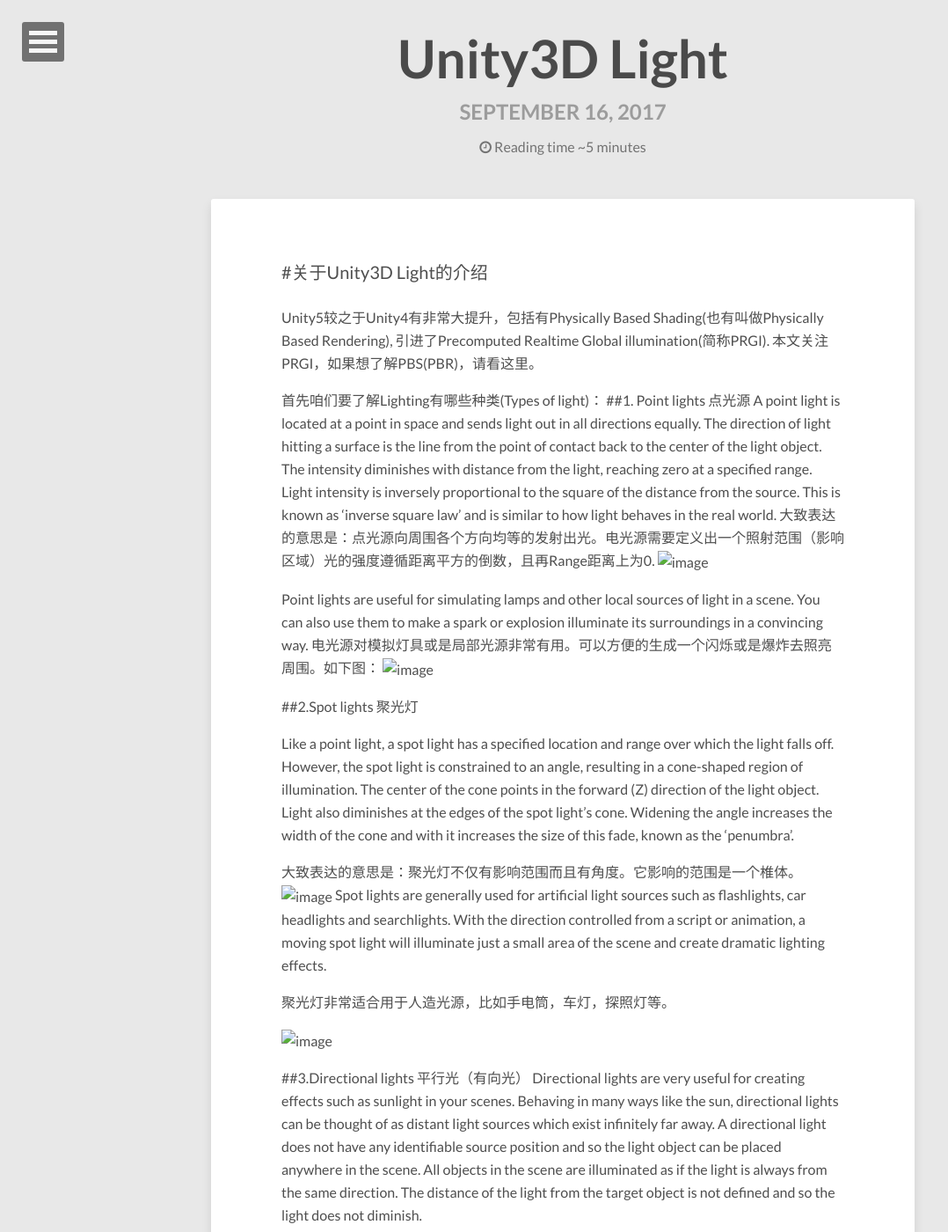
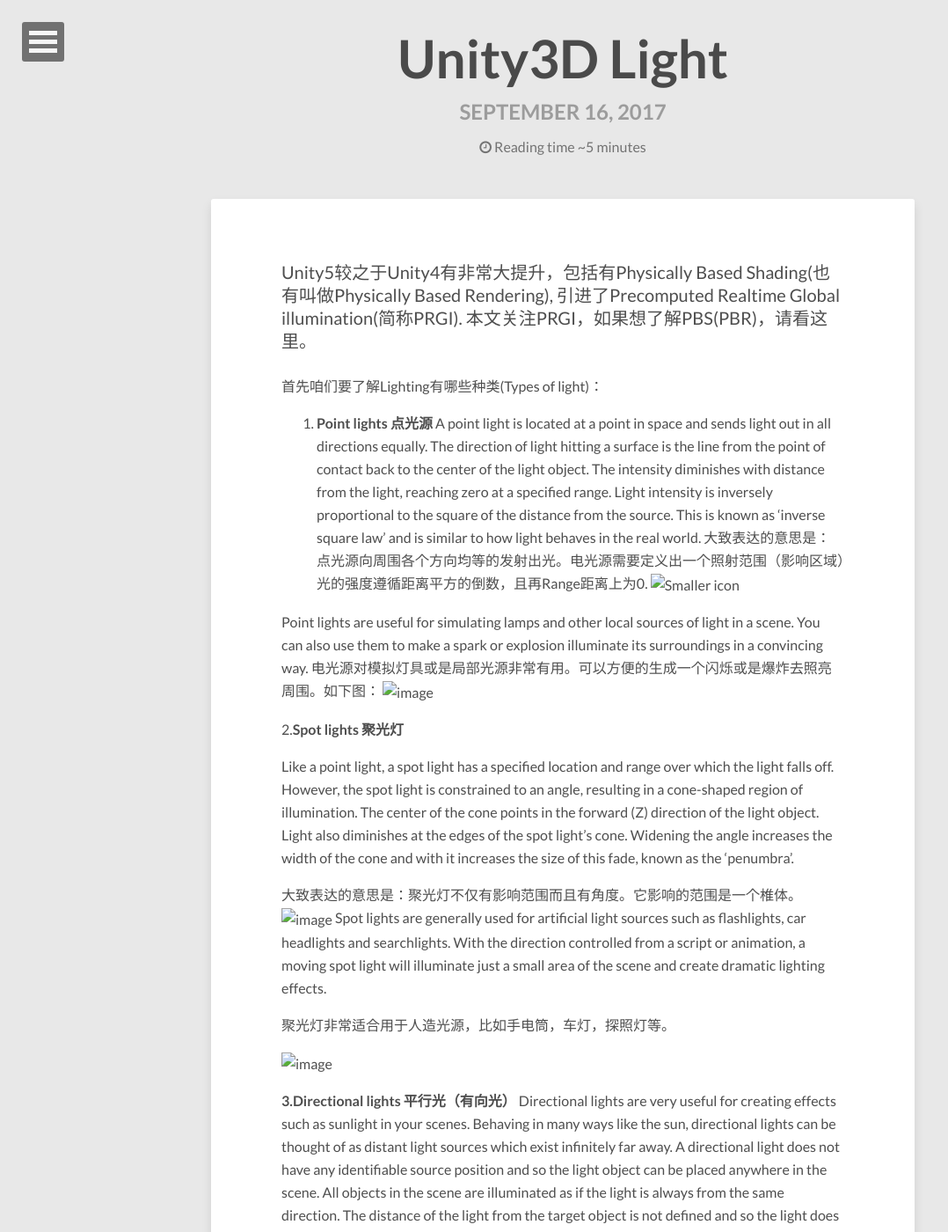
Before and after one commit to AllenSky/AllenSky.github.io, a Jekyll site: the page built from _posts/2017-09-16-UnityLight.markdown, in a window 1280 px wide and 1400 px high. Shown: the whole window at 88% size, without its empty margins (0-1078 px from the left). Built offline with Jekyll 4.4.1, drawn with Linux system fonts in a browser that asks for light colours; nearby versions of some CDN libraries; comment, search, counter and statistics services are not loaded; some of the changed text lies outside the part shown.

Commit message:
调整格式
为Unity Light文章调整格式

```diff
--- a/_posts/2017-09-16-UnityLight.markdown
+++ b/_posts/2017-09-16-UnityLight.markdown
@@ -5,22 +5,21 @@
 tags: [Light Unity 3D]
 ---
 
-#关于Unity3D Light的介绍
 
 Unity5较之于Unity4有非常大提升，包括有Physically Based Shading(也有叫做Physically Based Rendering), 引进了Precomputed Realtime Global illumination(简称PRGI). 本文关注PRGI，如果想了解PBS(PBR)，请看这里。
 
 首先咱们要了解Lighting有哪些种类(Types of light)：
-##1. Point lights 点光源
-A point light is located at a point in space and sends light out in all directions equally. The direction of light hitting a surface is the line from the point of contact back to the center of the light object. The intensity diminishes with distance from the light, reaching zero at a specified range. Light intensity is inversely proportional to the square of the distance from the source. This is known as ‘inverse square law’ and is similar to how light behaves in the real world.
-大致表达的意思是：点光源向周围各个方向均等的发射出光。电光源需要定义出一个照射范围（影响区域）光的强度遵循距离平方的倒数，且再Range距离上为0.
-![image](http://amgoodlife.top/images/_v_images/_image_1505550259_6334.png)
+1. **Point lights 点光源**
+  A point light is located at a point in space and sends light out in all directions equally. The direction of light hitting a surface is the line from the point of contact back to the center of the light object. The intensity diminishes with distance from the light, reaching zero at a specified range. Light intensity is inversely proportional to the square of the distance from the source. This is known as ‘inverse square law’ and is similar to how light behaves in the real world.
+  大致表达的意思是：点光源向周围各个方向均等的发射出光。电光源需要定义出一个照射范围（影响区域）光的强度遵循距离平方的倒数，且再Range距离上为0.
+  ![Smaller icon](http://amgoodlife.top/images/_v_images/_image_1505550259_6334.png)
 
 Point lights are useful for simulating lamps and other local sources of light in a scene. You can also use them to make a spark or explosion illuminate its surroundings in a convincing way.
 电光源对模拟灯具或是局部光源非常有用。可以方便的生成一个闪烁或是爆炸去照亮周围。如下图：
 ![image](http://amgoodlife.top/images/_v_images/_image_1505550843_26500.png)
 
 
-##2.Spot lights 聚光灯
+2.**Spot lights 聚光灯**
 
 Like a point light, a spot light has a specified location and range over which the light falls off. However, the spot light is constrained to an angle, resulting in a cone-shaped region of illumination. The center of the cone points in the forward (Z) direction of the light object. Light also diminishes at the edges of the spot light’s cone. Widening the angle increases the width of the cone and with it increases the size of this fade, known as the ‘penumbra’.
 
@@ -32,7 +31,7 @@
 
 ![image](http://amgoodlife.top/images/_v_images/_image_1505551568_15724.png)
 
-##3.Directional lights 平行光（有向光）
+**3.Directional lights 平行光（有向光）**
 Directional lights are very useful for creating effects such as sunlight in your scenes. Behaving in many ways like the sun, directional lights can be thought of as distant light sources which exist infinitely far away. A directional light does not have any identifiable source position and so the light object can be placed anywhere in the scene. All objects in the scene are illuminated as if the light is always from the same direction. The distance of the light from the target object is not defined and so the light does not diminish.
 
 它非常适合用来创造太阳光的效果。平行光可被认为是一个无穷远的光源，所以在Unity里平行光的Transform的Position没有实际的作用，你怎么改变都是一样的效果，因为理论上平行光是无穷远处。同时所有场景里的物体都会被照射，而且光的强度也不会减弱。
@@ -48,7 +47,7 @@
 By default, every new Unity scene contains a Directional Light. In Unity 5, this is linked to the procedural sky system defined in the Environment Lighting section of the Lighting Panel (Lighting>Scene>Skybox). You can change this behaviour by deleting the default Directional Light and creating a new light or simply by specifying a different GameObject from the ‘Sun’ parameter (Lighting>Scene>Sun). Rotating the default Directional Light (or ‘Sun’) causes the ‘Skybox’ to update. With the light angled to the side, parallel to the ground, sunset effects can be achieved. Additionally, pointing the light upwards causes the sky to turn black, as if it were nighttime. With the light angled from above, the sky will resemble daylight. If the Skybox is selected as the ambient source, Ambient Lighting will change in relation to these colors.
 在Unity5的新场景里会包含一个平行光，它被连接到procedural sky system（姑且叫做预设的天空系统）.你也可以自己重新建立这个连接关系。日落，夜晚，这些模式都能通过旋转平行光来达到。
 
-##4.Area lights 区域光
+**4.Area lights 区域光**
 
 An Area Light is defined by a rectangle in space. Light is emitted in all directions uniformly across their surface area, but only from one side of the rectangle. There is no manual control for the range of an Area Light, however intensity will diminish at inverse square of the distance as it travels away from the source. Since the lighting calculation is quite processor-intensive, area lights are not available at runtime and can only be baked into lightmaps.
 区域光是定义一块区域内向各个方向发射，但是仅限于一面。强度是根据距离平方的倒数减少。因为光照计算是想到耗费处理器的，所以arealight是非运行时生效的，仅能烘培到光照贴图。
@@ -58,7 +57,7 @@
 因为区域光会同时从多个角度照射一个物体，所以阴影会显得更加的柔和。当距离玩家近处的街灯，可以创建区域光来产生更加真实的效果。
 ![image](http://amgoodlife.top/images/_v_images/_image_1505558845_28145.png)
 
-##5.Emissive materials 自发光物质
+**5.Emissive materials 自发光物质**
 ![image](http://amgoodlife.top/images/_v_images/_image_1505558896_23281.png)
 Like area lights, emissive materials emit light across their surface area. They contribute to bounced light in your scene and associated properties such as color and intensity can be changed during gameplay. Whilst area lights are not supported by Precomputed Realtime GI, similar soft lighting effects in realtime are still possible using emissive materials.
 
@@ -71,8 +70,11 @@
 Emissive materials only directly affect static geometry in your scene. If you need dynamic, or non-static geometry - such as characters, to pick up light from emissive materials, Light Probes must be used.
 就像区域光那样，自发射物质也是通过表面发射光线。他们会在场景里贡献反射光的颜色和强度。同时和区域光一样也是不被PRGI支持。"Emission"是Standard Shader里的一个属性，只不过初始参数为0，表示没有光线会被发射出来。自发光物质没有Range参数，光照衰减同样遵循距离平方的倒数的规则。只有被标记为“Static”和“Lightmap Static”的才能接受自发光。同样的，非静态的或者动态的物体上包含自发光材料，也不会对场景的光照产生贡献。换句话说，必须是“Static”和“Lightmap Static”的自发光和“Static”和“Lightmap Static”的接收物体才能看出效果。
 
-##6.Ambient light 环境光
+**6.Ambient light 环境光**
 
 Ambient light is light that is present all around the scene and doesn’t come from any specific source object. It can be an important contributor to the overall look and brightness of a scene.
 环境光在场景里无处不在，它不是从特定的物体里发出来，它是场景里非常重要的整体观感和明亮度。
+
+
+
 ------------------------------------------ 未完待续 ---------------------------------------
```
